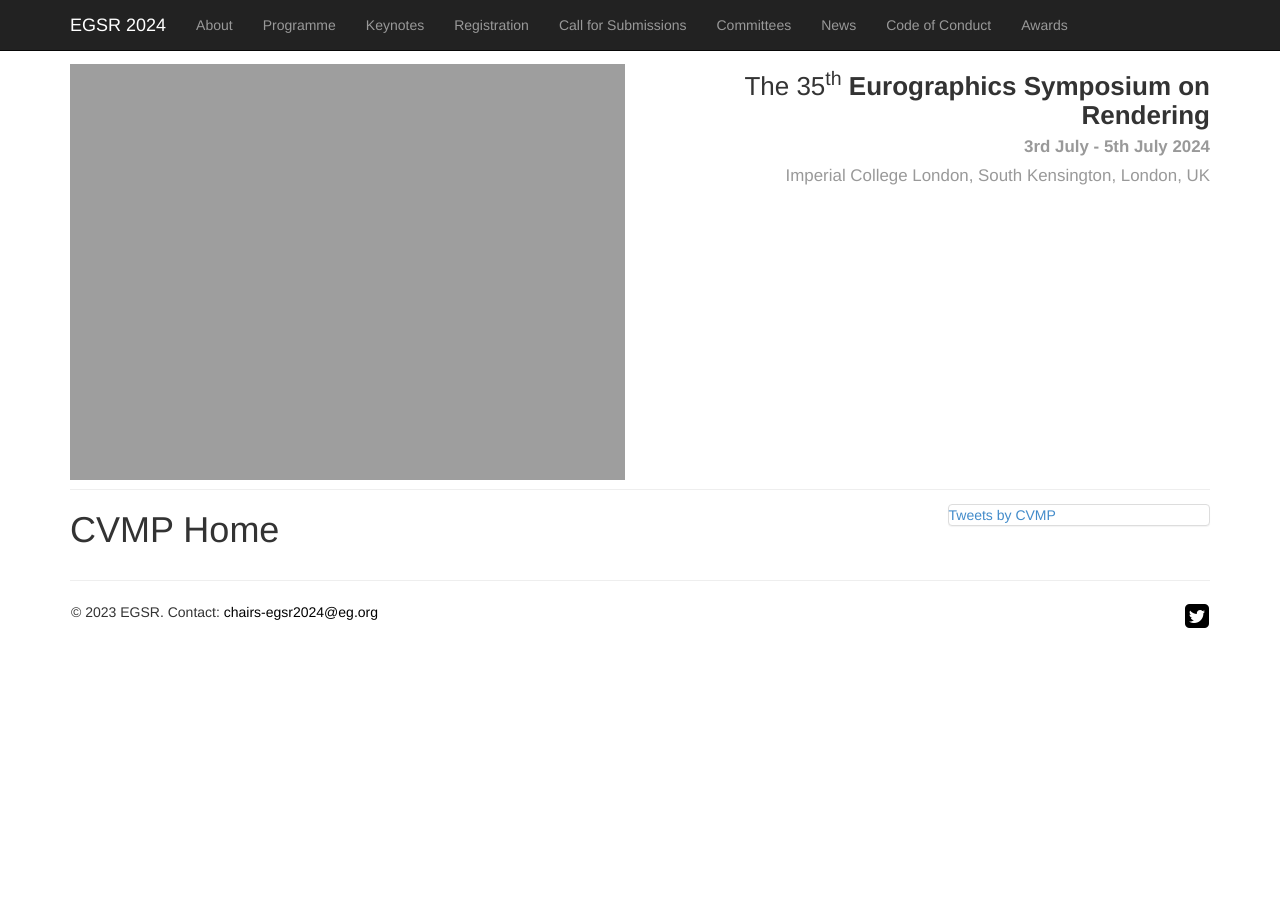
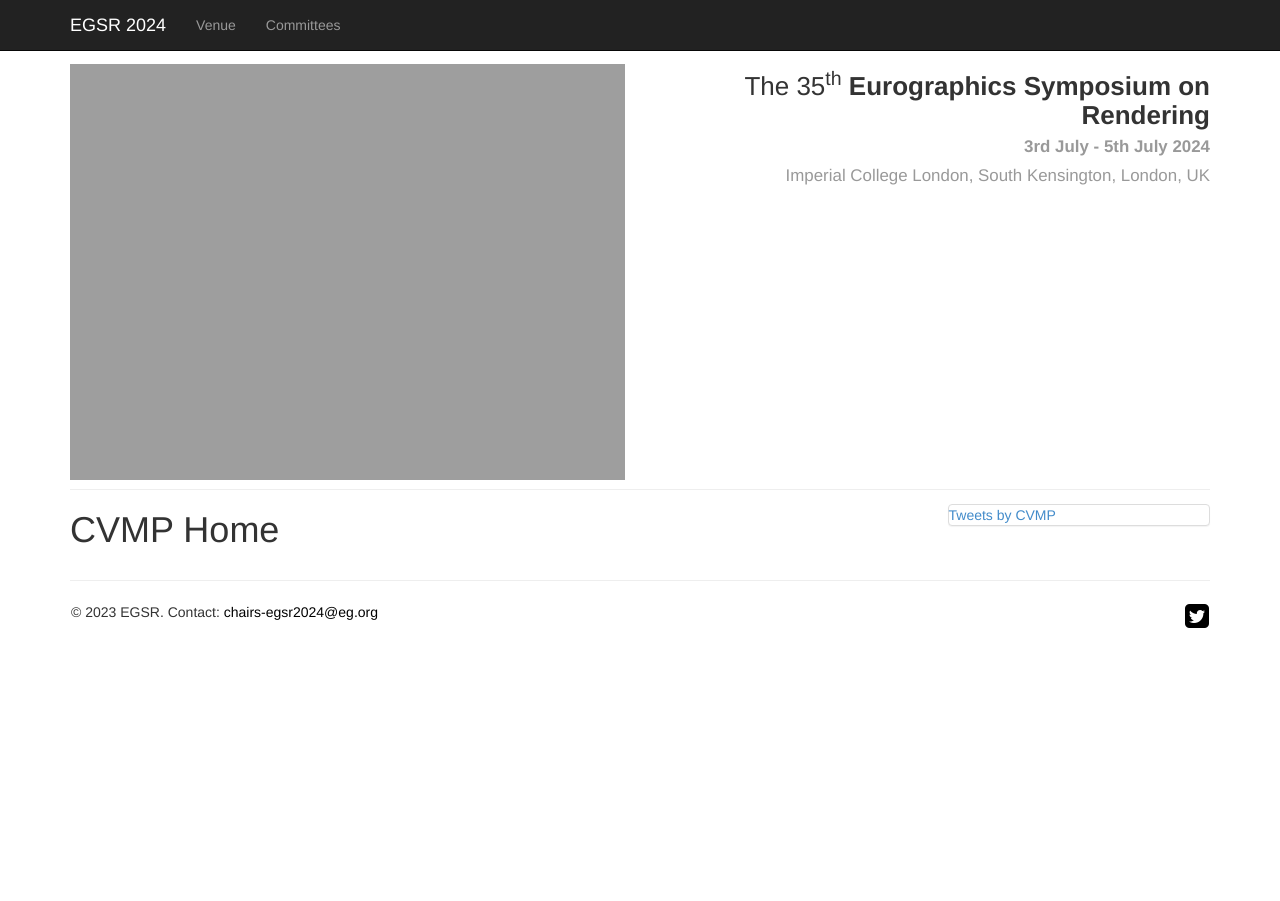
Before and after one commit to emilienogue/egsr2024.github.io, a Jekyll site: the page built from index.md, in a window 1280 px wide. Built offline with Jekyll 4.4.1, drawn with Linux system fonts in a browser that asks for light colours; comment, search, counter and statistics services are not loaded.

Commit message:
Update navigation.yml

```diff
--- a/_data/navigation.yml
+++ b/_data/navigation.yml
@@ -1,24 +1,20 @@
 # Site navigation links
 
 2024:
-- title: About
-  url: about
-- title: Programme
-  url: programme
-- title: Keynotes
-  url: keynotes
-- title: Registration
-  url: registration
-- title: Call for Submissions
-  url: call-for-submissions
+- title: Venue
+  url: venue
+# - title: Programme
+#   url: programme
+# - title: Keynotes
+#   url: keynotes
+# - title: Registration
+#   url: registration
+# - title: Call for Submissions
+#   url: call-for-submissions
 - title: Committees
   url: committees
-- title: News
-  url: news
-- title: Code of Conduct
-  url: code-of-conduct
-- title: Awards
-  url: awards
+# - title: News
+#   url: news
 
 2023:
 - title: About
```
